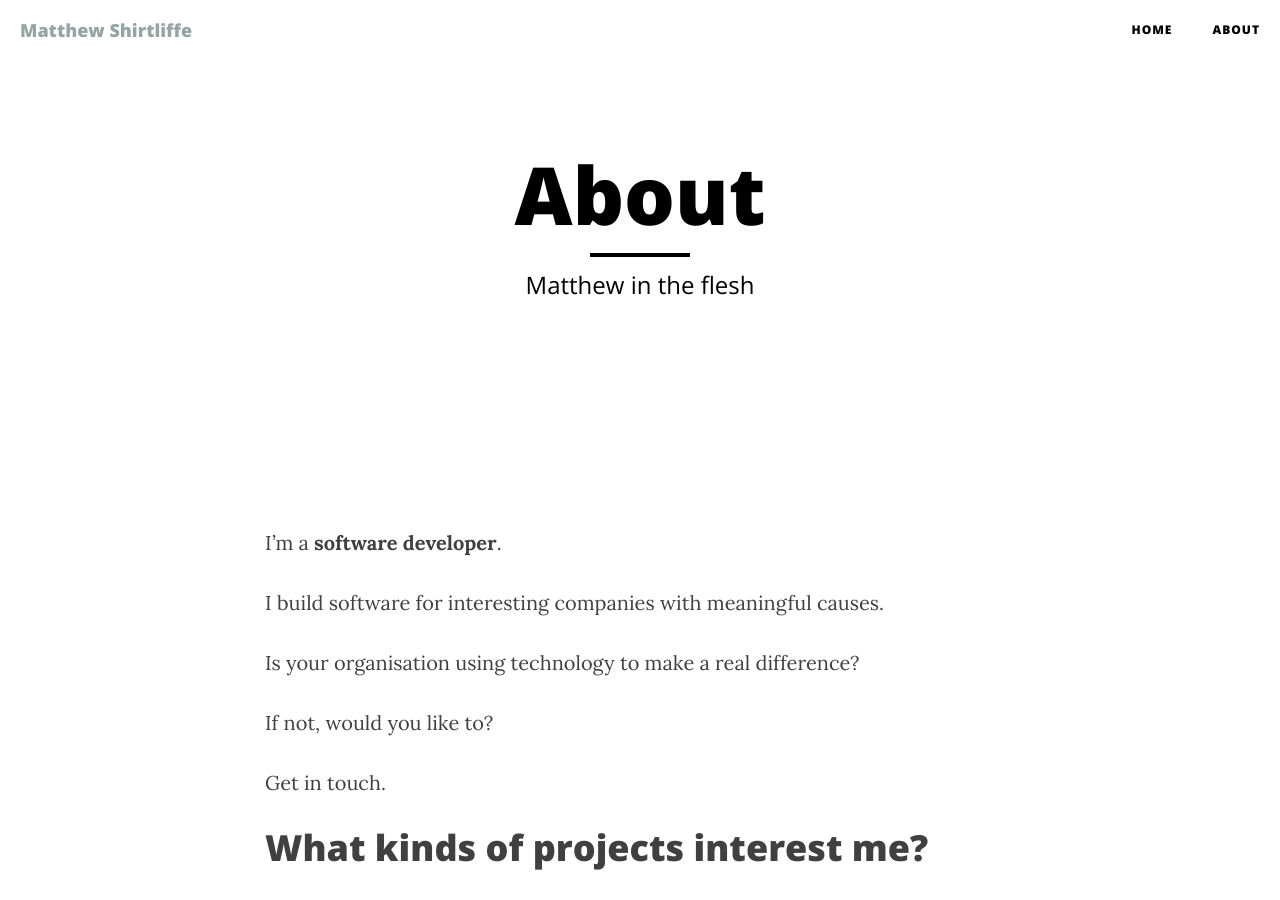
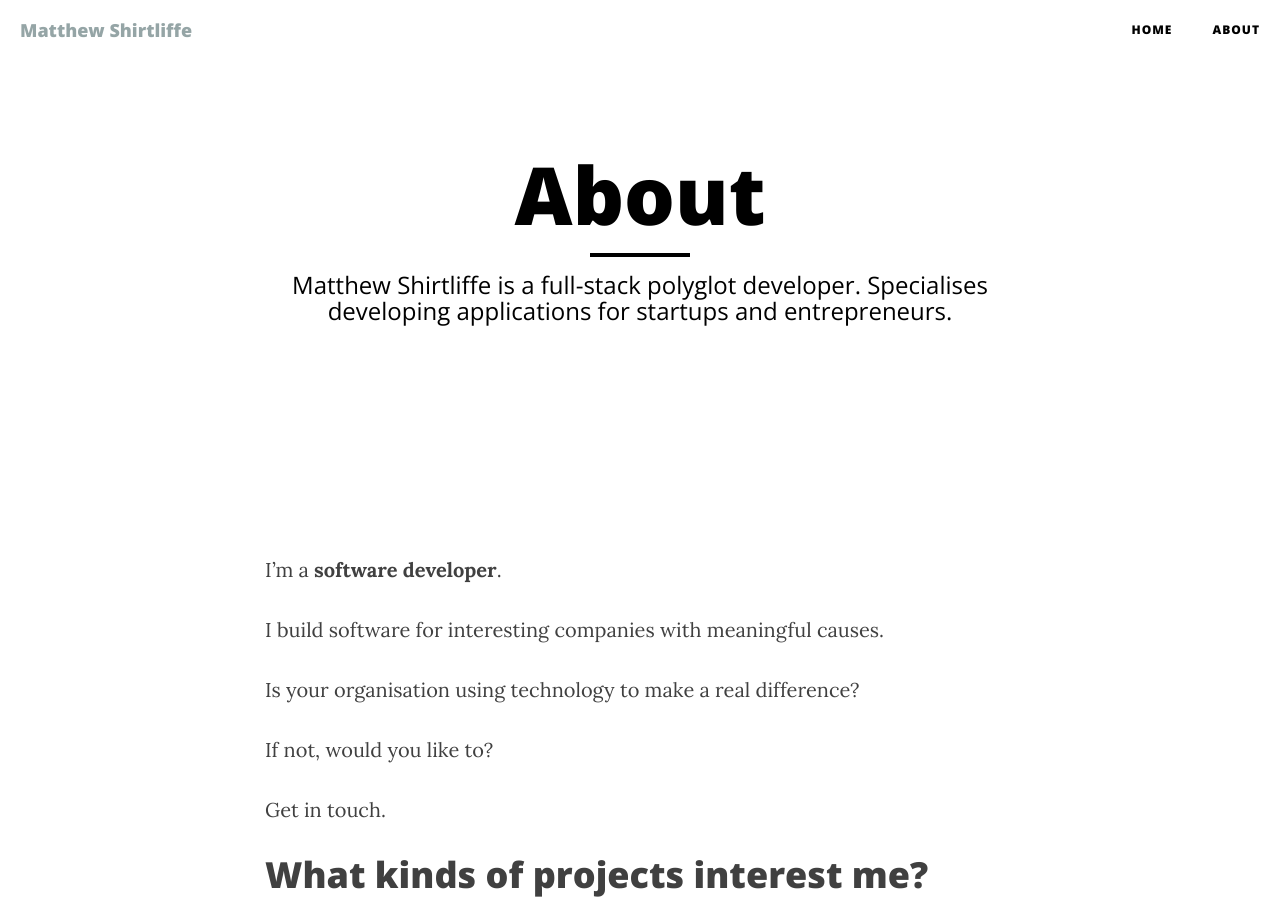
Before and after one commit to mattshirtliffe/mattshirtliffe.github.io, a Jekyll site: the page built from about.md, in a window 1280 px wide and 900 px high. Built offline with Jekyll 4.4.1, drawn with Linux system fonts in a browser that asks for light colours; nearby versions of some CDN libraries.

Commit message:
Update about.md

```diff
--- a/about.md
+++ b/about.md
@@ -1,7 +1,7 @@
 ---
 layout: page
 title: "About"
-description: "Matthew in the flesh"
+description: "Matthew Shirtliffe is a full-stack polyglot developer. Specialises developing applications for startups and entrepreneurs."
 ---
 
 I'm a **software developer**.
```
